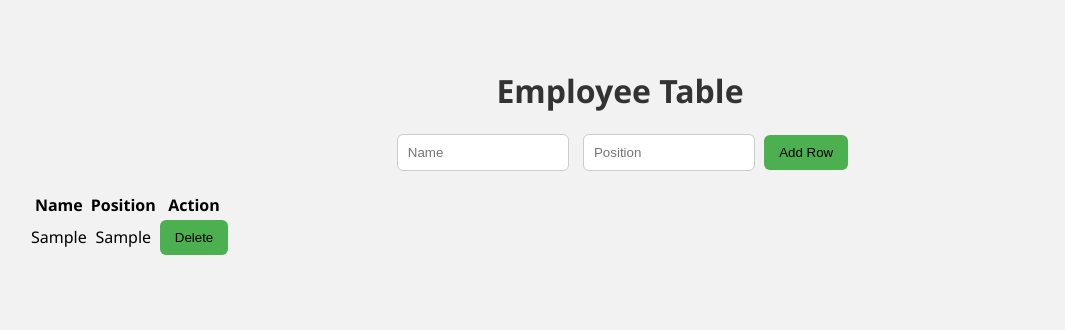
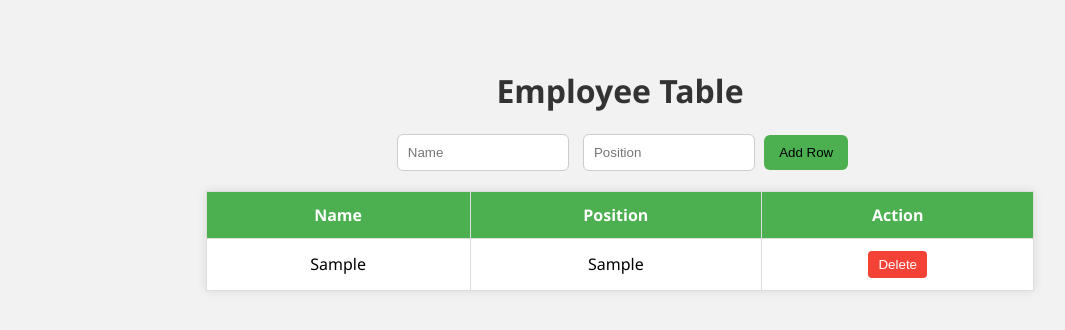
Before and after one commit to payce06/Employees-Table, a plain HTML site: page index.html in a window 1280 px wide. Both pictures are taken after typing "Sample", "Sample" into the empty fields and a click on the button "Add Row". Shown: the whole page, without its empty margins (20-1085 px from the left). Drawn offline with Linux system fonts and the light colour scheme.

Commit message:
style-css

```diff
--- a/style.css
+++ b/style.css
@@ -28,3 +28,42 @@ button {
     border-radius: 6px;
     cursor: pointer;
 }
+
+button:hover {
+    background-color: #45a049;
+}
+
+table {
+    width: 70%;
+    margin: 0 auto;
+    border-collapse: collapse;
+    background-color: #fff;
+    box-shadow: 0 0 10px rgba(0, 0, 0, 0.1);
+}
+
+thead {
+    background-color: #4CAF50;
+    color: white;
+}
+
+th, td {
+    padding: 12px 16px;
+    border: 1px solid #ddd;
+}
+
+tr:nth-child(even) {
+    background-color: #f9f9f9;
+}
+
+.delete-btn {
+    background-color: #f44336;
+    border: none;
+    color: white;
+    padding: 6px 10px;
+    border-radius: 4px;
+    cursor: pointer;
+}
+
+.delete-btn:hover {
+    background-color: #d32f2f;
+}
```
